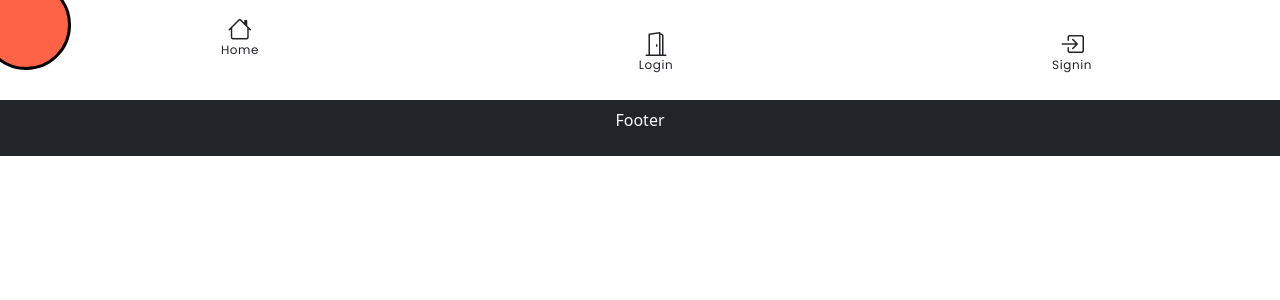
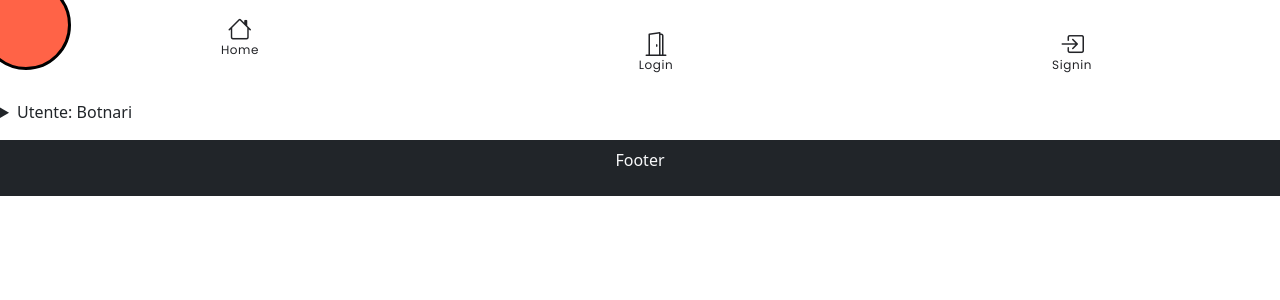
Before and after one commit to IulianBotnari/review-test, a React (Vite) app in the folder frontend/: page /home in a window 1280 px wide. Shown: the top 300 px of the page. Built offline with nearby package versions, Linux system fonts and the light colour scheme.

Commit message:
Add User Menu

```diff
--- a/frontend/src/pages/HomePage.jsx
+++ b/frontend/src/pages/HomePage.jsx
@@ -4,12 +4,26 @@ import { useGlobalContext } from "../GlobalContext/GlobalContext";
 
 
 export default function HomePage() {
-    const { films } = useGlobalContext()
+    const { films, setLogged } = useGlobalContext()
+
+    const handleLogout = () => {
+
+        localStorage.removeItem('token');
+        setLogged('false')
+
+    };
 
 
     return (
         <>
+            <div className="mb-3">
+                <details>
+                    <summary>Utente: Botnari</summary>
+                    <a href="/review">Vai alle tue recensioni</a><br />
+                    <button onClick={handleLogout} className='btn btn-dark'> Logout</button>
 
+                </details>
+            </div>
 
             {films && films.map(film => (
                 <div key={film.id}>
```
Also changed, not shown: frontend/src/pages/Layout.jsx (+0 -13 lines).
